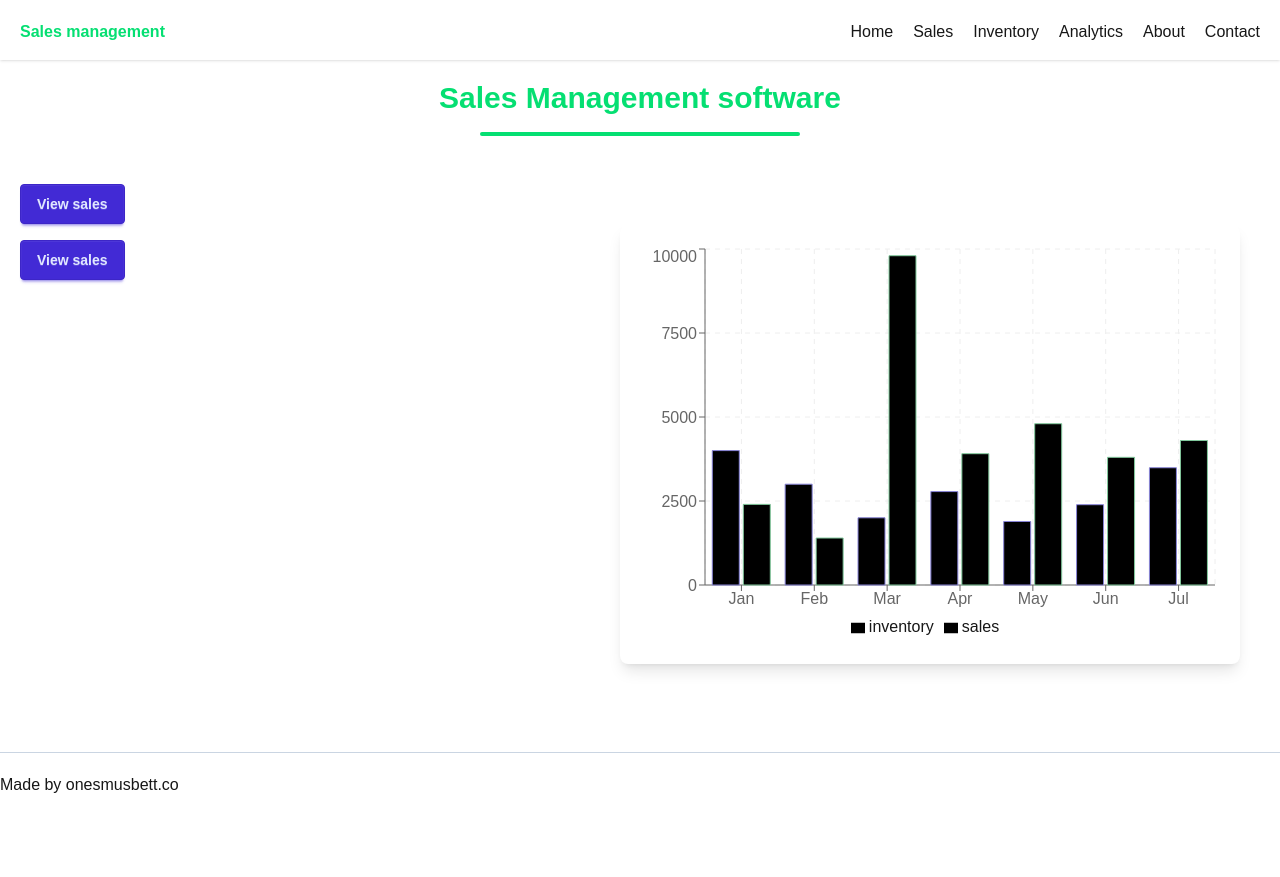
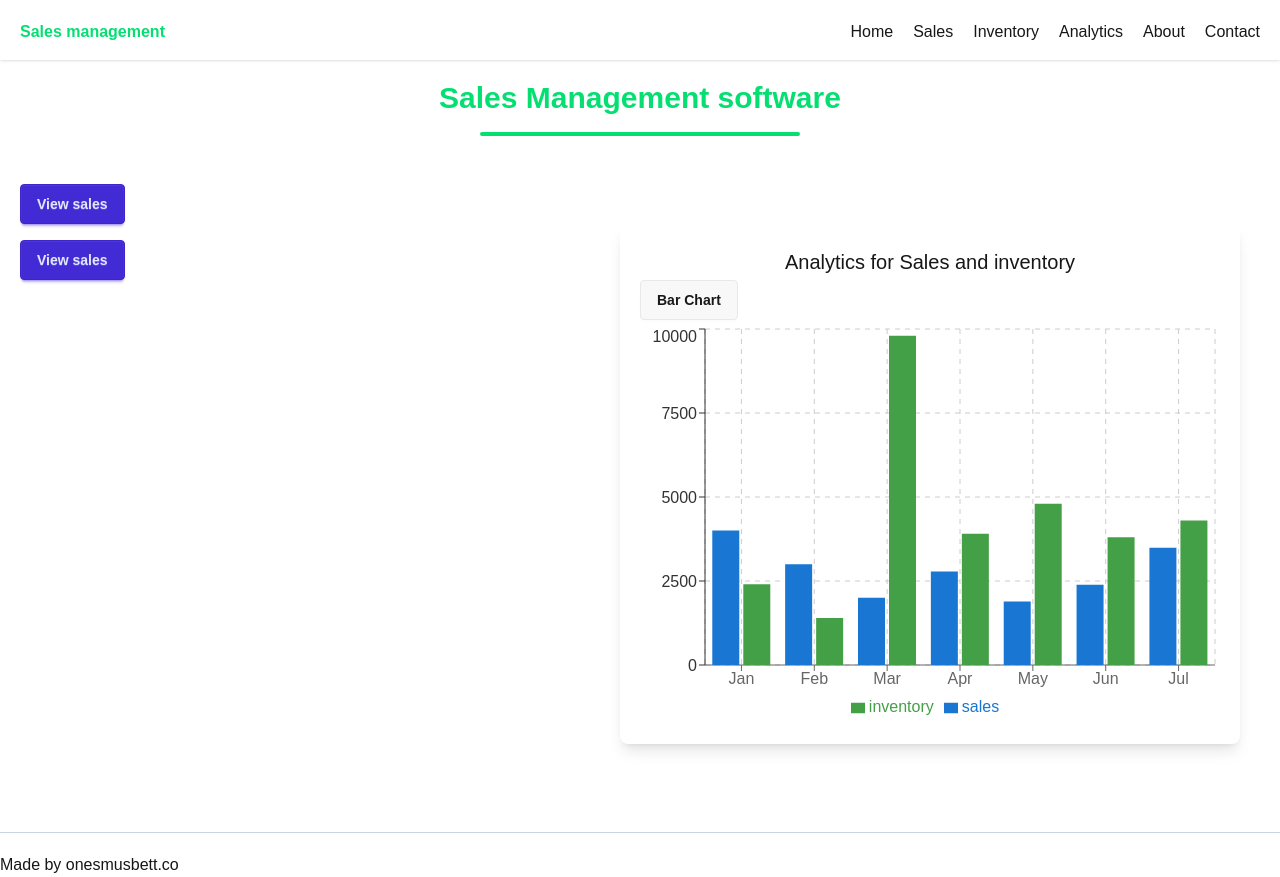
Before and after one commit to onesmuskipchumba0/sales-dashboard, a Next.js app: page / in a window 1280 px wide. Before the commit the page ends 800 px from the top, so only its background shows below. Built offline with nearby package versions, Linux system fonts and the light colour scheme.

Commit message:
finish charts section

```diff
--- a/components/analytics/SalesInventoryChart.tsx
+++ b/components/analytics/SalesInventoryChart.tsx
@@ -1,5 +1,5 @@
 "use client";
-import React from 'react'
+import React, { ReactHTMLElement, useRef, useState } from 'react'
 import { LineChart, Line, CartesianGrid, XAxis, YAxis, Tooltip, Legend, ResponsiveContainer, BarChart, Bar } from 'recharts'
 function SalesInventoryChart() {
     const data = [
@@ -11,6 +11,16 @@ function SalesInventoryChart() {
         { name: 'Jun', sales: 2390, inventory: 3800 },
         { name: 'Jul', sales: 3490, inventory: 4300 },
     ]
+
+    const detailsRef = useRef<HTMLDetailsElement>(null);
+    const [selectedChart, setSelectedChart] = useState("Bar Chart");
+     const handleDropdownClick = (chartType: string) => {
+      setSelectedChart(chartType);
+      if(detailsRef.current){
+        detailsRef.current.open = false;
+      }
+     }
+
   const lineChart = () => (
             <LineChart data={data}>
               <CartesianGrid stroke="#eee" strokeDasharray="5 5" />
@@ -22,21 +32,34 @@ function SalesInventoryChart() {
               <Line type="monotone" dataKey="inventory" stroke="#82ca9d" />
             </LineChart>
       );
+
+
   const barChart = () => (
     <BarChart data={data}>
-      <CartesianGrid stroke='#eee' strokeDasharray="5 5"/>
+      <CartesianGrid stroke='#ccc' strokeDasharray="5 5"/>
       <XAxis dataKey={"name"}/>
-      <YAxis />
+      <YAxis stroke='#333' />
       <Tooltip />
       <Legend />
-      <Bar type='monotone' dataKey={"sales"} stroke='#8884d8'/>
-      <Bar type='monotone' dataKey={"inventory"} stroke='#82ca9d' />
+      <Bar type='monotone' dataKey={"sales"} fill='#1976d2'/>
+      <Bar type='monotone' dataKey={"inventory"} fill='#43a047' />
     </BarChart>
   )
+
   return (
     <div className='card shadow-lg bg-base-100 p-5 mt-10'>
+      <h2 className='text-center py-1 text-xl'>Analytics for Sales and inventory</h2>
+      <div>
+        <details className='dropdown' ref={detailsRef}>
+          <summary className='btn mb-1'>{selectedChart}</summary>
+          <ul className='menu dropdown-content bg-base-100 rounded-xl z-1 shadow-md space-y-4'>
+            <li><a onClick={() => handleDropdownClick("Bar Chart")}>Bar Chart</a></li>
+            <li><a onClick={() => handleDropdownClick("LIne Chart")}>Line chart</a></li>
+          </ul>
+        </details>
+      </div>
         <ResponsiveContainer width={'100%'} height={400}>
-          {barChart()}
+          { selectedChart === "Bar Chart" ? barChart() : lineChart()}
         </ResponsiveContainer>
     </div>
   )
```
